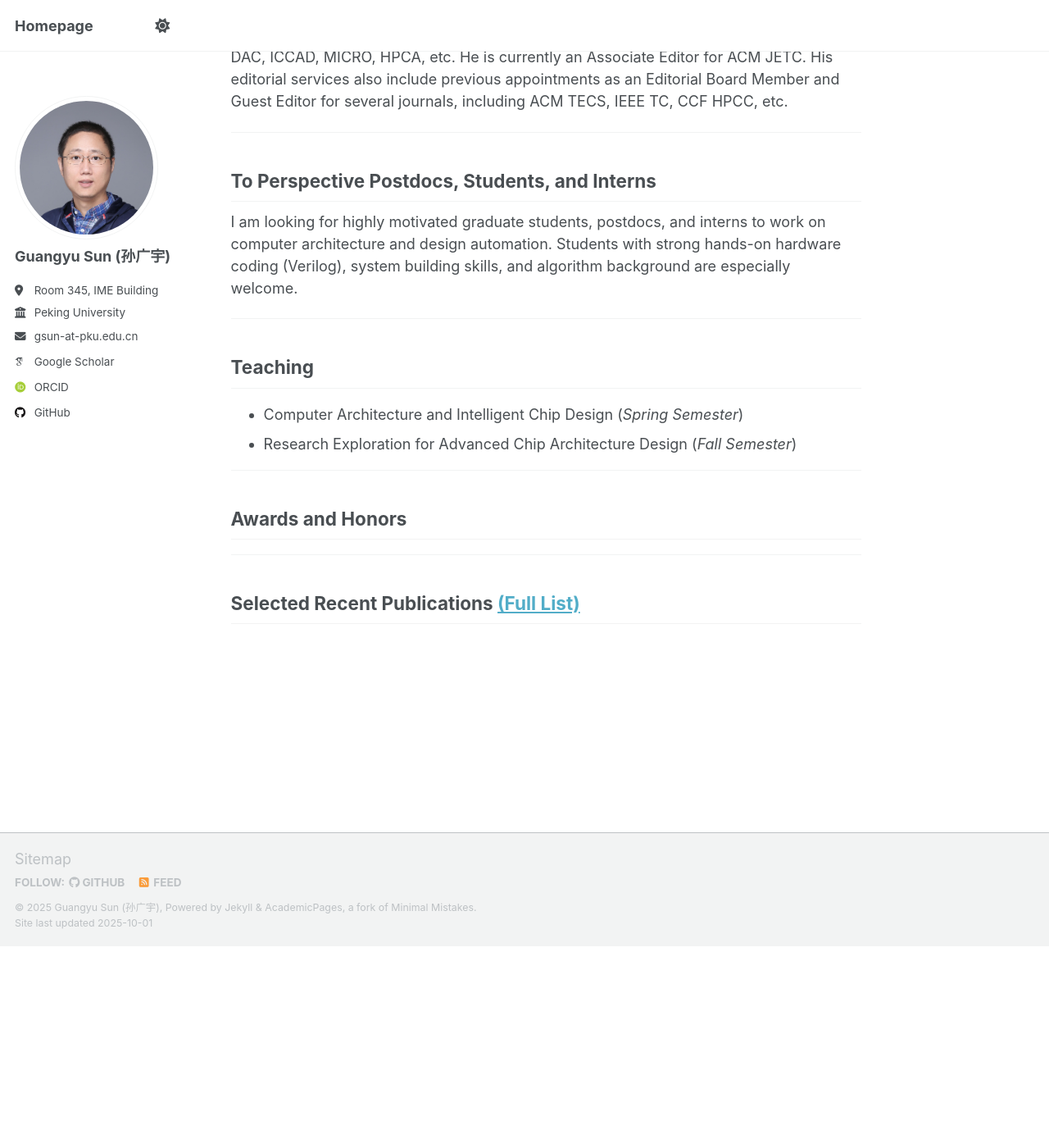
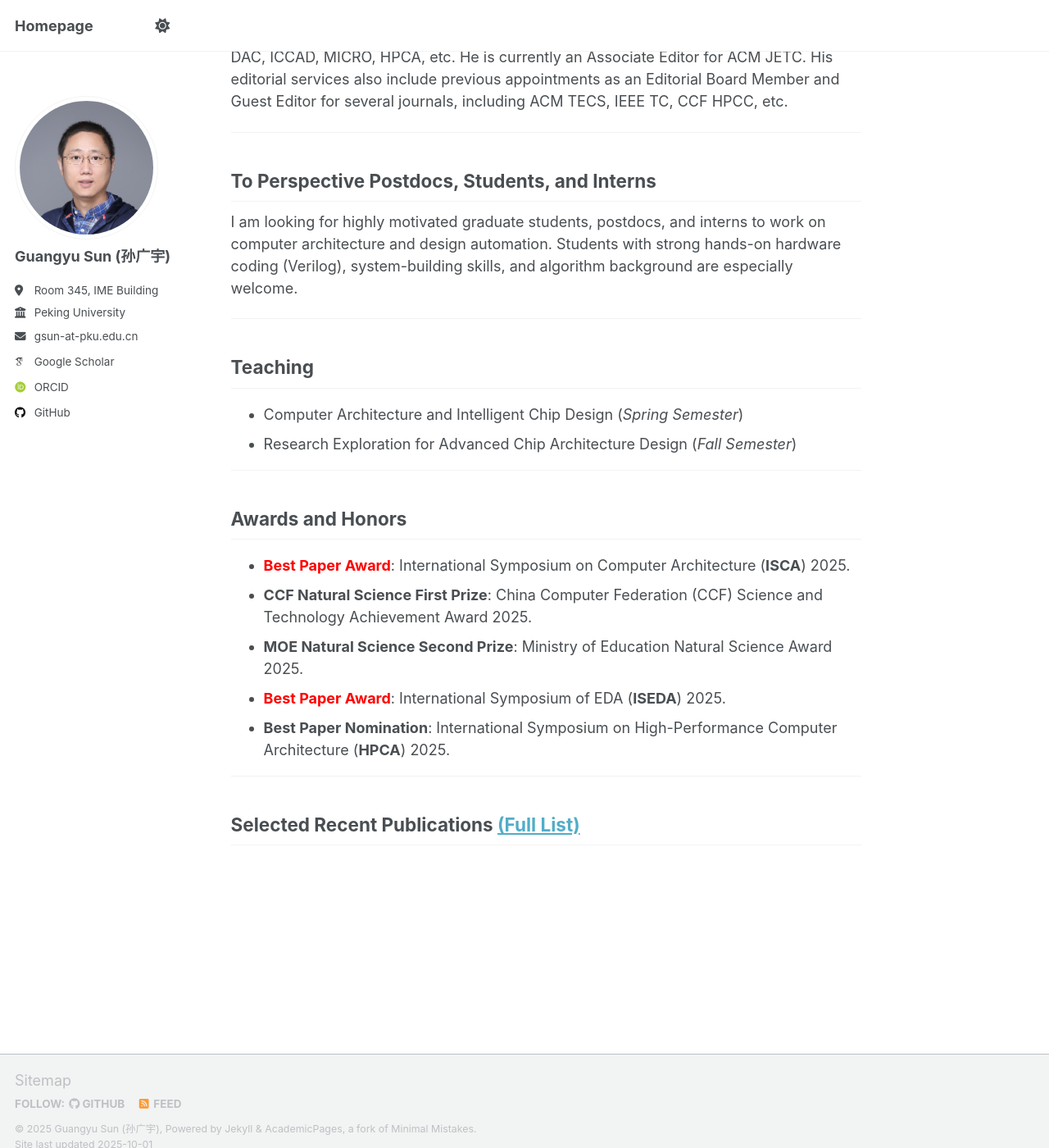
Before and after one commit to gsunpku/gsunpku.github.io, a Jekyll site: the page built from _pages/about.md, in a window 1280 px wide and 1400 px high, scrolled down 1389 px. Shown: the whole window at 82% size. Built offline with Jekyll 4.4.1, drawn with Linux system fonts in a browser that asks for light colours; some web fonts are replaced; a script that is not in the unit is left out; before the commit the page ends 2543 px from its top, so only the background shows below that.

Commit message:
Update about.md

```diff
--- a/_pages/about.md
+++ b/_pages/about.md
@@ -33,7 +33,7 @@ He has been serving as the PI and co-PI on many research grants from NSFC. His r
 
 To Perspective Postdocs, Students, and Interns
 ------
-I am looking for highly motivated graduate students, postdocs, and interns to work on computer architecture and design automation. Students with strong hands-on hardware coding (Verilog), system building skills, and algorithm background are especially welcome.
+I am looking for highly motivated graduate students, postdocs, and interns to work on computer architecture and design automation. Students with strong hands-on hardware coding (Verilog), system-building skills, and algorithm background are especially welcome.
 
 ------
 
@@ -46,6 +46,11 @@ Teaching
 
 Awards and Honors
 ------
+- **<font color=red>Best Paper Award</font>**: International Symposium on Computer Architecture (**ISCA**) 2025.
+- **CCF Natural Science First Prize**: China Computer Federation (CCF) Science and Technology Achievement Award 2025.
+- **MOE Natural Science Second Prize**: Ministry of Education Natural Science Award 2025.
+- **<font color=red>Best Paper Award</font>**: International Symposium of EDA (**ISEDA**) 2025.
+- **Best Paper Nomination**: International Symposium on High-Performance Computer Architecture (**HPCA**) 2025.
 
 ------
 
```
